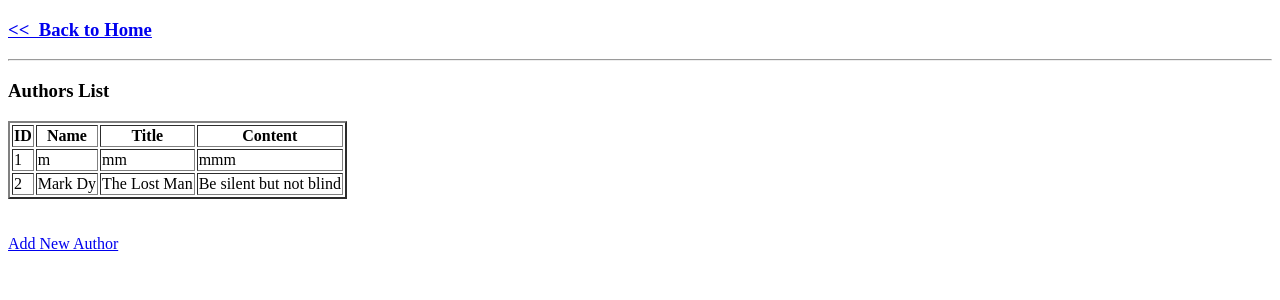
After one commit to mkjdy/python-flask, a Flask app: page /list in a window 1280 px wide. The commit adds this page. Shown: the top 300 px of the page. Run offline with Flask 2, Linux system fonts and the light colour scheme; data comes from the database, SQL or seed files in the repository; both versions use the stored data as it was after the commit.

```diff
--- a/app.py
+++ b/app.py
@@ -1,12 +1,36 @@
-from flask import Flask, render_template, request
+from flask import Flask, render_template, request, flash, url_for, redirect
 from forms import SignUpForm
 import os
+from flask_sqlalchemy import SQLAlchemy
 
 app = Flask(__name__)
 # app.config["SECRET KEY"] = "secret"
 
+app.config['SQLALCHEMY_DATABASE_URI'] = 'sqlite:///authors.db'
+app.config['SQLALCHEMY_TRACK_MODIFICATIONS'] = False
 SECRET_KEY = os.urandom(32)
 app.config['SECRET_KEY'] = SECRET_KEY
+
+db = SQLAlchemy(app)
+
+
+class Author(db.Model):
+    id = db.Column(db.Integer, primary_key=True)
+    name = db.Column(db.String(100), nullable=False)
+    title = db.Column(db.String(100), nullable=False)
+    content = db.Column(db.String(500), default="")
+
+    def __init__(self, name, title, content):
+        self.name = name
+        self.title = title
+        self.content = content
+
+    def __repr__(self):
+        return '<Author %r>' % self.id
+
+
+db.create_all()
+db.session.commit()
 
 posts = [
     {
@@ -23,15 +47,18 @@ posts = [
     }
 ]
 
+
 @app.route('/')
 # same redirector
 @app.route('/home')
 def home():
     return render_template('home.html', title="Home Page Here")
 
+
 @app.route('/animal')
 def animal():
     return render_template('animal.html', posts=posts, title="Fun Animal Facts")
+
 
 @app.route('/signup', methods=["GET", "POST"])
 def signup():
@@ -40,3 +67,28 @@ def signup():
         result = request.form
         return render_template("userdata.html", result=result)
     return render_template('signup.html', form=form, title="Sign Up Here")
+
+
+@app.route('/list', methods=['GET'])
+def list_authors():
+    authors = Author.query.all()
+    return render_template('list_authors.html', authors=authors, title="Author's List")
+
+
+@app.route('/add', methods=['GET', 'POST'])
+def add_authors():
+    if request.method == 'POST':
+        if not request.form['name'] or not request.form['title'] or not request.form['content']:
+            flash('Please enter all the fields', 'error')
+        else:
+            author = Author(request.form['name'], request.form['title'], request.form['content'])
+
+            db.session.add(author)
+            db.session.commit()
+            flash('Thanks for the awesome info')
+            return redirect(url_for('list_authors'))
+    return render_template('add_author.html')
+
+
+if __name__ == '__main__':
+    app.run(debug=True)
--- /dev/null
+++ b/templates/list_authors.html
@@ -0,0 +1,38 @@
+{% extends "layout.html" %}
+{% block content %}
+    <h3>
+      <a href="{{url_for('home')}}"><< &nbsp;Back to Home</a>
+    </h3>
+    <hr>
+    {% for message in get_flashed_messages() %}
+    {{ message }}
+    {% endfor %}
+
+    <h3>Authors List</h3>
+    <table border="2">
+        <thead>
+            <tr>
+                <th>ID</th>
+                <th>Name</th>
+                <th>Title</th>
+                <th>Content</th>
+            </tr>
+        </thead>
+        <tbody>
+            {% if authors|length < 1 %}
+                <h4>No authors please add some bellow</h4>
+            {% else %}
+                {% for author in authors %}
+                    <tr>
+                        <td>{{ author.id }}</td>
+                        <td>{{ author.name }}</td>
+                        <td>{{ author.title }}</td>
+                        <td>{{ author.content }}</td>
+                    </tr>
+                {% endfor %}
+        </tbody>
+    </table>
+    {% endif %}
+    <br><br>
+    <a href="{{url_for('add_authors')}}">Add New Author</a>
+{% endblock %}
```
Also changed, not shown: templates/add_author.html (added, +21 -0 lines), templates/home.html (+10 -0 lines), authors.db (added).
